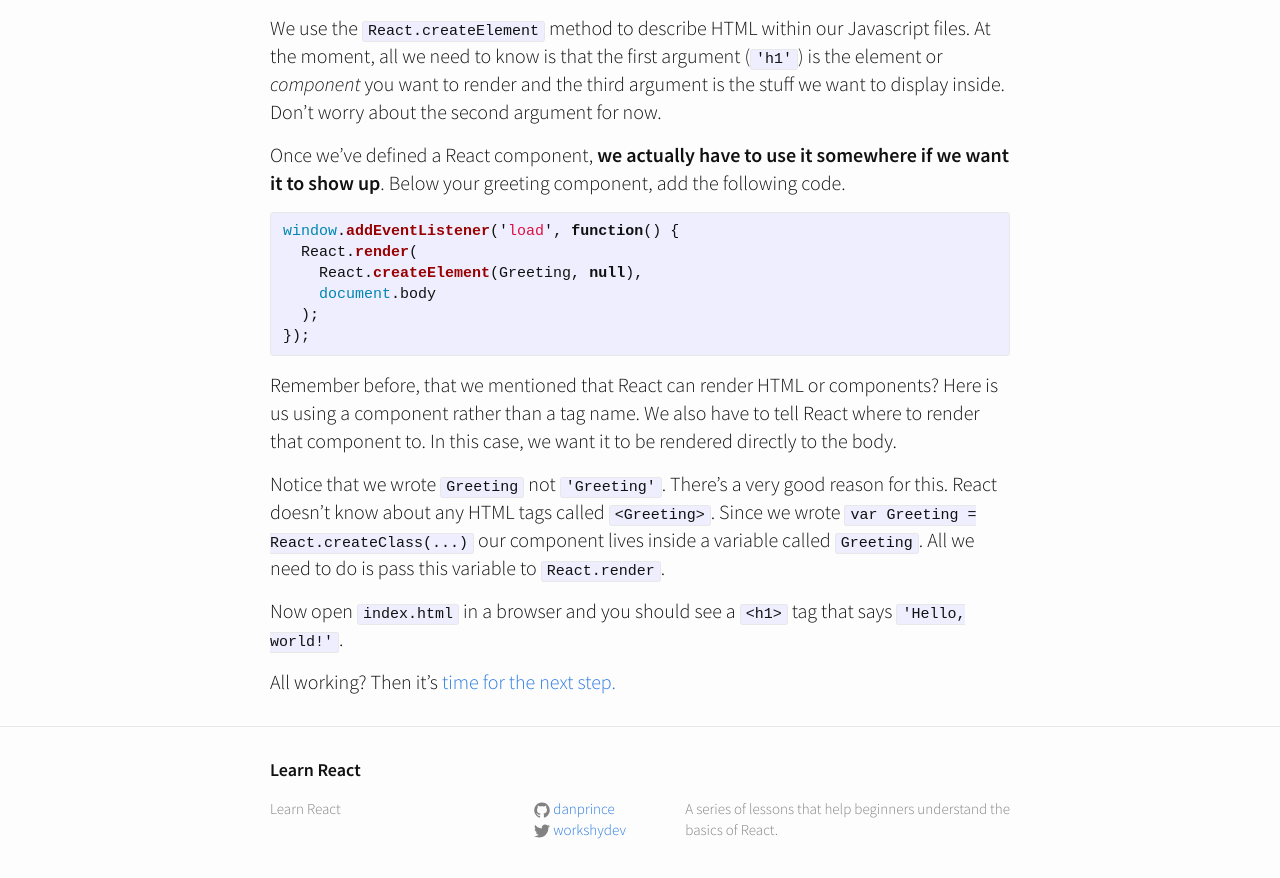
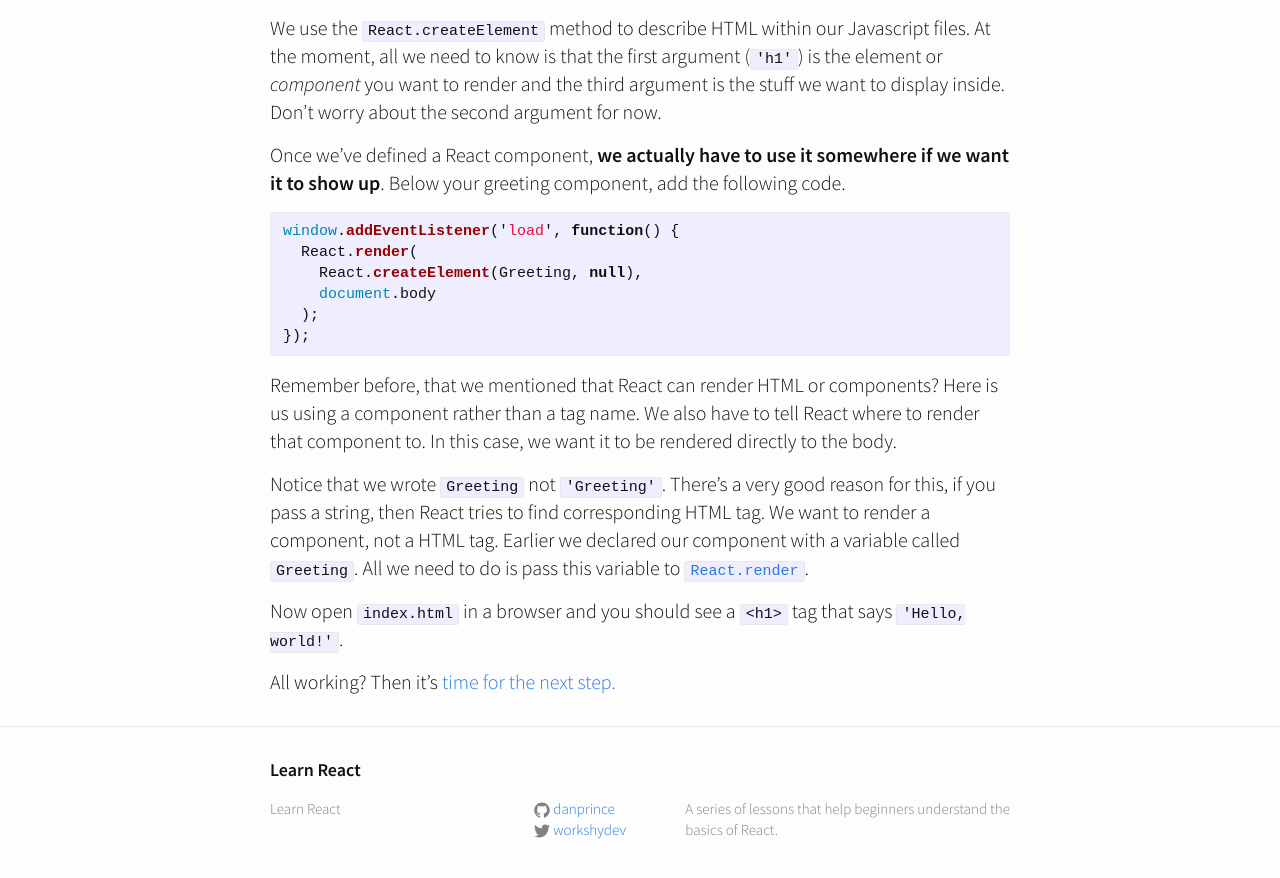
Before and after one commit to danprince/learn-react, a Jekyll site: the page built from lessons/ex1.md, in a window 1280 px wide and 900 px high, scrolled down 1363 px. Shown: the top 878 px of the window. Built offline with Jekyll 4.4.1, drawn with Linux system fonts in a browser that asks for light colours; some web fonts are replaced.

Commit message:
adding clarity to ex1, closes #1

```diff
--- a/lessons/ex1.md
+++ b/lessons/ex1.md
@@ -32,7 +32,7 @@ var Greeting = React.createClass({
 });
 {% endhighlight %}
 
-When writing React, you define _components_, which you create with the `React.createClass` method. Here you're going to write a simple component which renders a greeting to the screen.
+When writing React, you define _components_, which you create with the [`React.createClass`][2] method. Here you're going to write a simple component which renders a greeting to the screen.
 
 Each component has a render method, which must return either another component, or some HTML. We need is a `<h1>` tag with our greeting inside. Add the following code to the `render` function.
 
@@ -57,10 +57,12 @@ window.addEventListener('load', function() {
 
 Remember before, that we mentioned that React can render HTML or components? Here is us using a component rather than a tag name. We also have to tell React where to render that component to. In this case, we want it to be rendered directly to the body.
 
-Notice that we wrote `Greeting` not `'Greeting'`. There's a very good reason for this. React doesn't know about any HTML tags called `<Greeting>`. Since we wrote `var Greeting = React.createClass(...)` our component lives inside a variable called `Greeting`. All we need to do is pass this variable to `React.render`.
+Notice that we wrote `Greeting` not `'Greeting'`. There's a very good reason for this, if you pass a string, then React tries to find corresponding HTML tag. We want to render a component, not a HTML tag. Earlier we declared our component with a variable called `Greeting`. All we need to do is pass this variable to [`React.render`][3].
 
 Now open `index.html` in a browser and you should see a `<h1>` tag that says `'Hello, world!'`.
 
 All working? Then it's [time for the next step.](./ex2.html)
 
 [1]: https://github.com/danprince/learn-react/blob/gh-pages/resources/index.html
+[2]: https://facebook.github.io/react/docs/top-level-api.html#react.createelement React.createElement
+[3]: https://facebook.github.io/react/docs/top-level-api.html#react.render React.render
```
